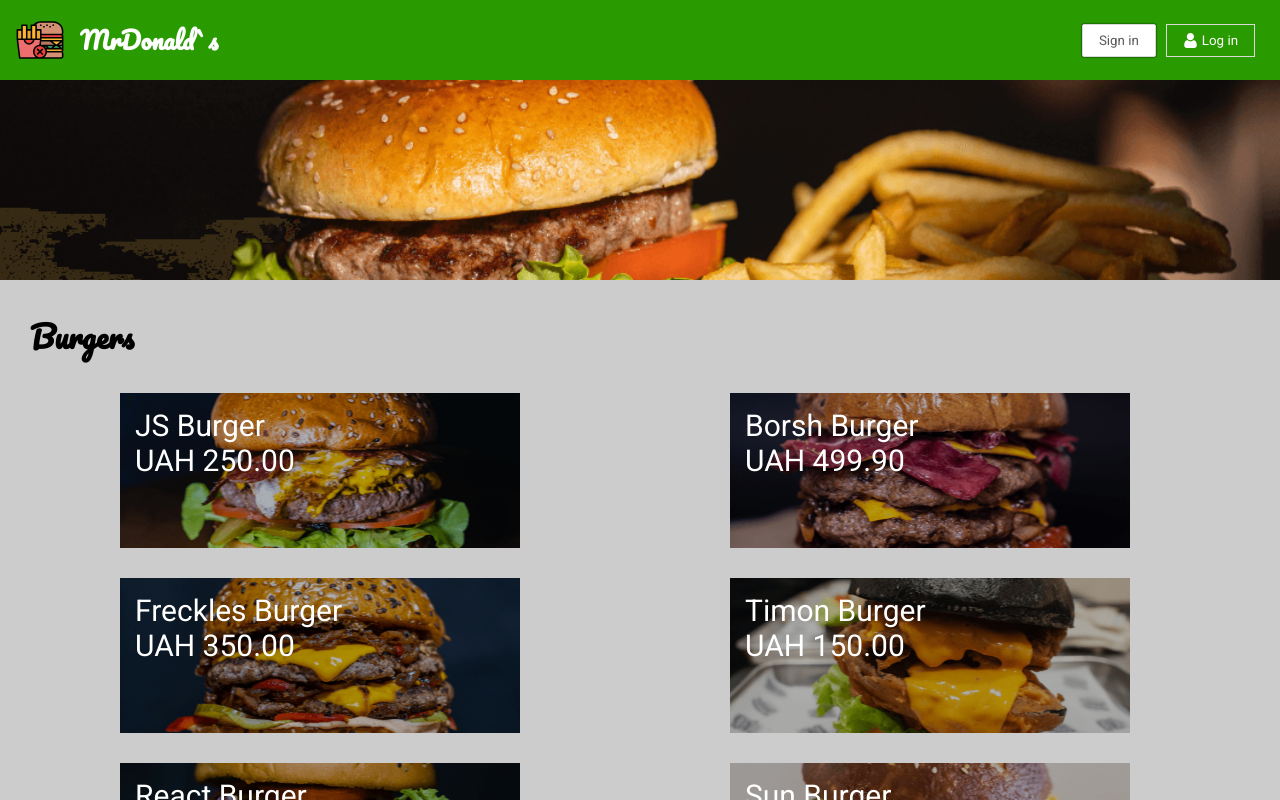
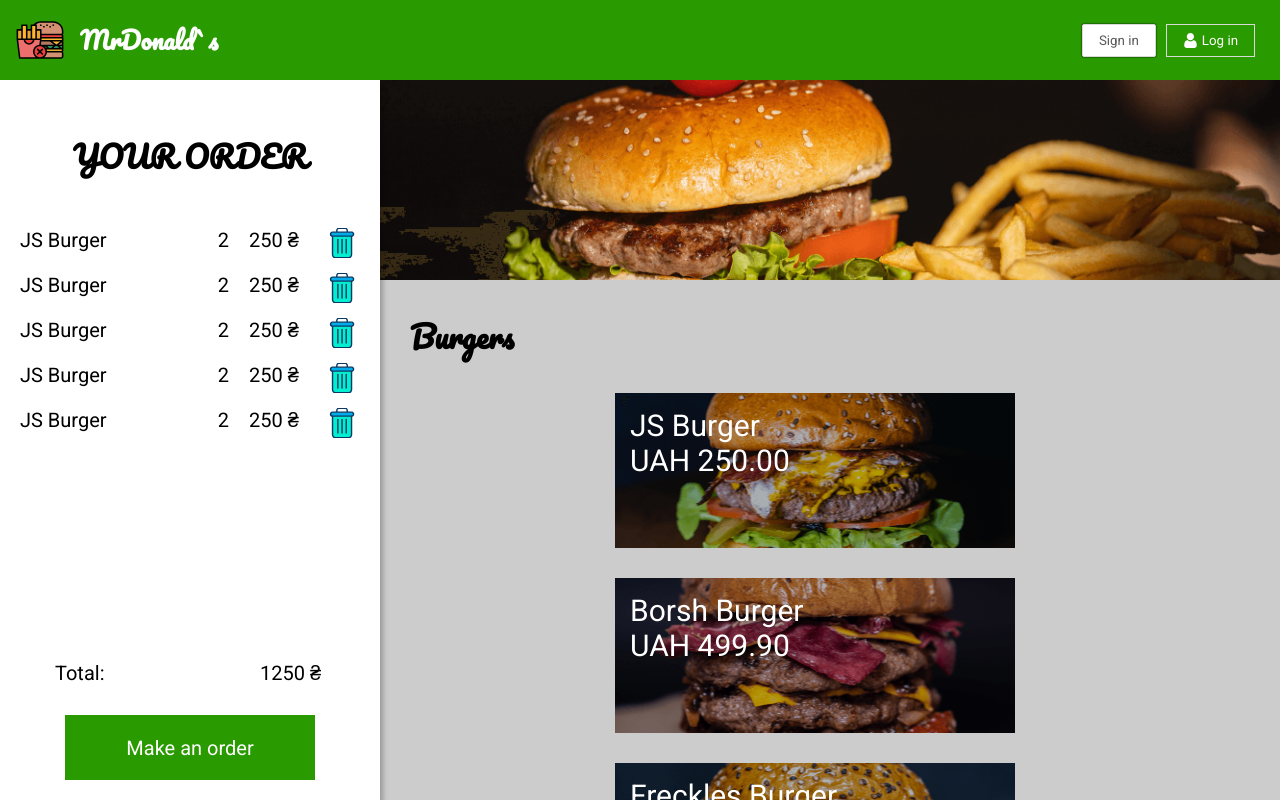
Before and after one commit to VetalSh/mrdonalds, a React (Create React App) app: page / in a window 1280 px wide. Shown: the top 800 px of the page. Built offline with nearby package versions, Linux system fonts and the light colour scheme.

Commit message:
Order list added

```diff
--- a/src/App.js
+++ b/src/App.js
@@ -3,6 +3,7 @@
 import { Menu } from './Components/Menu';
 import { GlobalStyle } from './Components/GlobalStyle';
 import { ModalItem } from './Components/ModalItem';
+import { Order } from './Components/Order';
 
 
 function App() {
@@ -13,6 +14,7 @@
     <>
       <GlobalStyle />
       <NavBar />
+      <Order />
       <Menu setOpenItem={setOpenItem} />
       <ModalItem openItem={openItem} setOpenItem={setOpenItem} />
     </>
--- a/src/Components/Menu.js
+++ b/src/Components/Menu.js
@@ -7,6 +7,7 @@
 const MenuStyled = styled.main`
     background-color: #ccc;
     margin-top: 80px;
+    margin-left: 380px;
 `;
 
 const SectionMenu = styled.section`
--- a/src/Components/ModalItem.js
+++ b/src/Components/ModalItem.js
@@ -34,6 +34,7 @@
     justify-content: space-between;
     flex-direction: column;
     height: 350px;
+    // height: calc(100%-200px);
     padding: 30px;
 `;
 
--- /dev/null
+++ b/src/Components/Order.js
@@ -0,0 +1,64 @@
+import React from "react";
+import styled from "styled-components";
+import { ButtonCheckout } from "./ButtonCheckout";
+import { OrderListItem } from "./OrderListItem";
+
+const OrderStyled = styled.section`
+    position: fixed;
+    display: flex;
+    flex-direction: column;
+    top: 80px;
+    left: 0;
+    background: #fff;
+    min-width: 380px;
+    height: calc(100% - 80px);
+    box-shadow: 3px 4px 5px rgba(0,0,0,0.25);
+    padding: 20px;
+`;
+
+const OrderTitle = styled.h2`
+    text-align: center;
+    margin: 30px;
+`;
+
+const OrderContent = styled.div`
+    flex-grow: 1;
+`;
+
+const OrderList = styled.ul``;
+
+const Total = styled.div`
+    display: flex;
+    margin: 0 35px 30px;
+    & span:first-child {
+        flex-grow: 1;
+    }
+`;
+
+const TotalPrice = styled.span`
+    text-aligh: right;
+    min-width: 65px;
+    margin-left: 20px;
+`;
+
+export const Order = () => {
+    return (
+        <OrderStyled>
+            <OrderTitle>YOUR ORDER</OrderTitle>
+            <OrderContent>
+                <OrderList>
+                    <OrderListItem />
+                    <OrderListItem />
+                    <OrderListItem />
+                    <OrderListItem />
+                    <OrderListItem />
+                </OrderList>
+            </OrderContent>
+            <Total>
+                <span>Total: </span>
+                <TotalPrice>1250  &#8372;</TotalPrice>
+            </Total>
+            <ButtonCheckout>Make an order</ButtonCheckout>
+        </OrderStyled>
+    )
+}
--- /dev/null
+++ b/src/Components/OrderListItem.js
@@ -0,0 +1,40 @@
+import React from "react";
+import styled from "styled-components";
+import trashImg from "../image/trash.svg"
+
+const OrderItemStyled = styled.li`
+    display: flex;
+    margin: 15px 0;
+`;
+
+const ItemName = styled.span`
+    flex-grow: 1;
+`;
+
+const ItemPrice = styled.span`
+    margin-left: 20px;
+    margin-right: 10px;
+    min-width: 65px;
+    text-aligh: right;
+`;
+
+const TrashButton = styled.button`
+    width: 24px;
+    height: 30px;
+    border-color: transparent;
+    background-color: transparent;
+    background-image: url(${trashImg});
+    background-position: center;
+    background-size: cover;
+    background-repeat: no-repeat;
+    cursor-pointer;
+`;
+
+export const OrderListItem = () => (
+    <OrderItemStyled>
+        <ItemName>JS Burger </ItemName>
+        <span>2</span>
+        <ItemPrice>250 &#8372;</ItemPrice>
+        <TrashButton />
+    </OrderItemStyled>
+);
```
Also changed, not shown: src/image/trash.svg (added).
